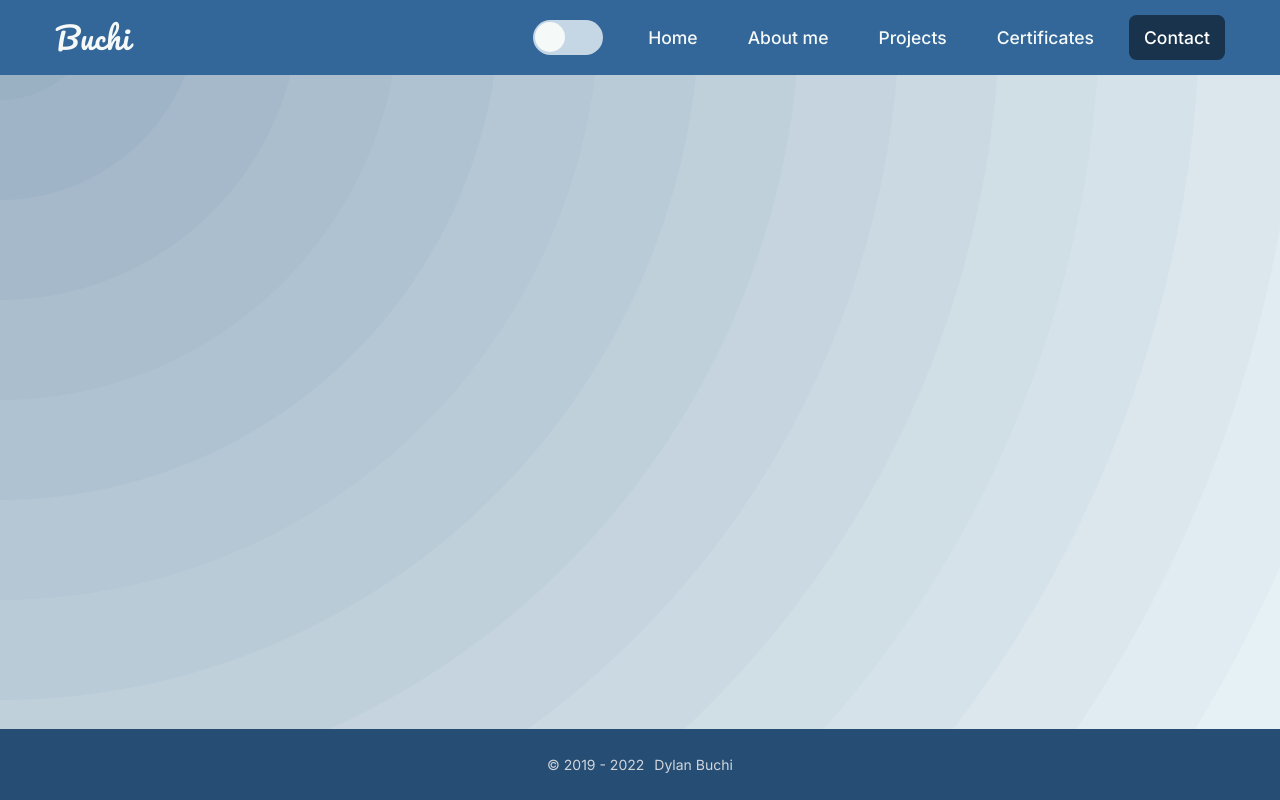
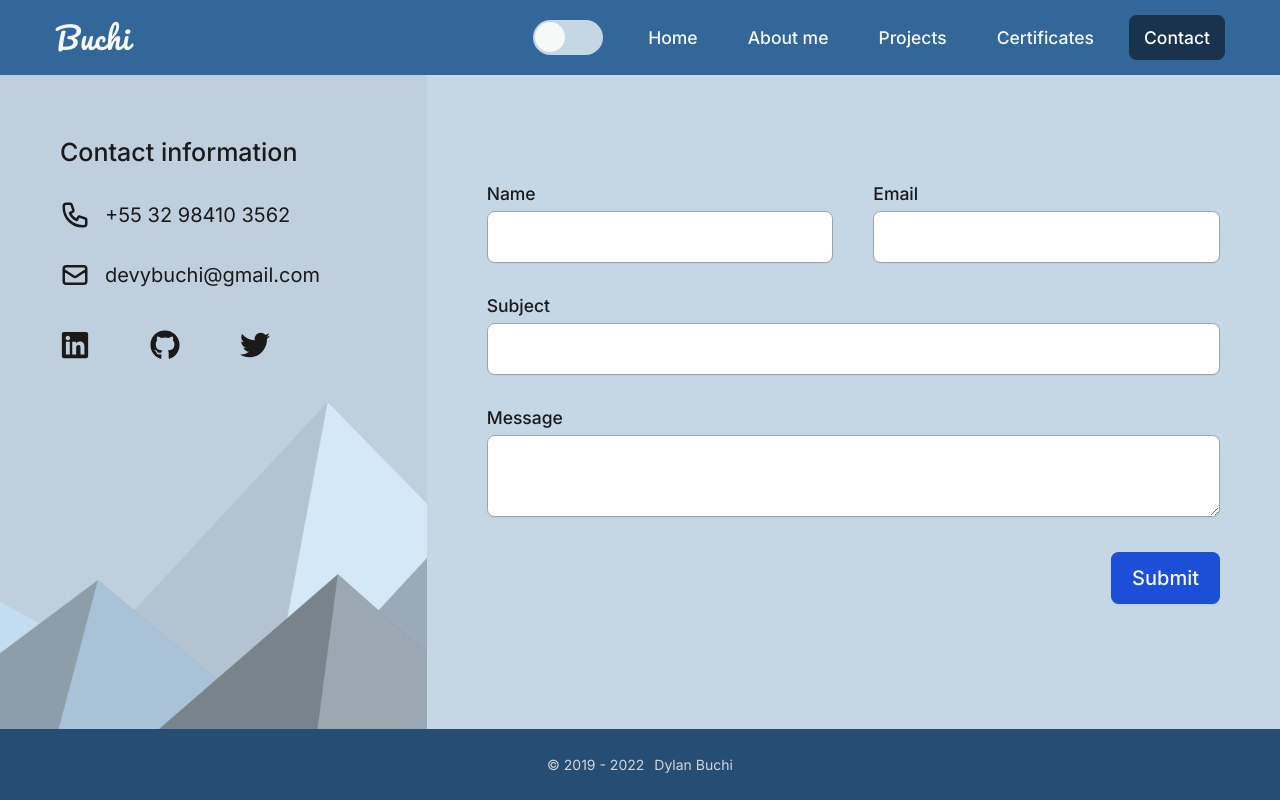
Before and after one commit to dylanbuchi/portfolio-next, a Next.js app: page /contact in a window 1280 px wide. Built offline with nearby package versions, Linux system fonts and the light colour scheme; some icons are missing.

Commit message:
Add ContactForm and Contact components

```diff
--- /dev/null
+++ b/src/components/Contact.tsx
@@ -0,0 +1,69 @@
+import { MailIcon, PhoneIcon } from '@heroicons/react/outline';
+import { SOCIAL_LINKS, USERNAME } from 'constants/socials';
+
+import { FaGithub, FaLinkedin, FaTwitter } from 'react-icons/fa';
+import ContactForm from './Contact/ContactForm';
+import SocialLink from './SocialLink';
+
+const Contact = () => {
+  return (
+    <div className="to-add-blur h-screen overflow-y-auto bg-[#c5d6e5] dark:bg-primary_10">
+      <h2 className="sr-only">Contac information</h2>
+      <div className="relative grid grid-cols-1 lg:h-full lg:grid-cols-3">
+        <div className="bg-contact bg-cover  p-6 dark:bg-primary_30 dark:bg-contact_dark sm:bg-center sm:px-10 lg:h-full xl:p-12">
+          <h3 className="text-xl font-medium">Contact information</h3>
+
+          <dl className="mt-2 space-y-6">
+            <dt>
+              <span className="sr-only">Phone number</span>
+            </dt>
+            <dd className="flex text-base">
+              <PhoneIcon className="h-6 w-6 flex-shrink-0" aria-hidden="true" />
+              <span className="ml-3">+55 32 98410 3562</span>
+            </dd>
+            <dt>
+              <span className="sr-only">Email</span>
+            </dt>
+            <dd className="flex text-base ">
+              <MailIcon className="h-6 w-6 flex-shrink-0" aria-hidden="true" />
+              <span className="ml-3">devybuchi@gmail.com</span>
+            </dd>
+          </dl>
+          <ul className="mt-8 flex space-x-12">
+            <SocialLink
+              href={`${SOCIAL_LINKS.linkedin.website}/in/${USERNAME}`}
+              renderIcon={() => (
+                <div className="hover:rounded-sm hover:border-black hover:bg-white_gray">
+                  <FaLinkedin className="h-6  w-6  hover:scale-[1.28] hover:text-linkedin dark:hover:text-linkedin" />
+                </div>
+              )}
+            />
+            <div className="hover:rounded-full hover:border-black hover:bg-white_gray">
+              <SocialLink
+                href={`${SOCIAL_LINKS.github.website}/${USERNAME}`}
+                renderIcon={() => (
+                  <FaGithub className="h-6 w-6 hover:scale-[1.28] dark:hover:text-github" />
+                )}
+              />
+            </div>
+            <SocialLink
+              href={`${SOCIAL_LINKS.twitter.website}/${USERNAME}`}
+              renderIcon={() => (
+                <FaTwitter className="h-6 w-6  hover:scale-[1.28]  hover:text-twitter" />
+              )}
+            />
+          </ul>
+        </div>
+        <div className="h-[full] px-6 sm:px-10 lg:col-span-2 lg:my-auto xl:p-12">
+          <ContactForm
+            action="#"
+            method="POST"
+            className={'grid grid-cols-1 sm:grid-cols-2 sm:gap-x-8'}
+          />
+        </div>
+      </div>
+    </div>
+  );
+};
+
+export default Contact;
--- /dev/null
+++ b/src/components/Contact/ContactForm.tsx
@@ -0,0 +1,85 @@
+import { Props } from 'interfaces/props';
+
+interface ContactFormProps extends Props {
+  method?: string;
+  action?: string;
+}
+
+const ContactForm = ({ className = '', method, action }: ContactFormProps) => {
+  const labelStyles = 'block text-sm font-medium';
+
+  return (
+    <form action={action} method={method} className={`${className}`}>
+      <div className="mt-6 ">
+        <label htmlFor="name" className={labelStyles}>
+          Name
+        </label>
+        <div className="mt-1">
+          <input
+            type="text"
+            name="name"
+            id="name"
+            autoComplete="given-name"
+            className="input-form"
+          />
+        </div>
+      </div>
+
+      <div className="mt-6">
+        <label htmlFor="email" className={labelStyles}>
+          Email
+        </label>
+        <div className="mt-1">
+          <input
+            id="email"
+            name="email"
+            type="email"
+            autoComplete="email"
+            className="input-form"
+          />
+        </div>
+      </div>
+      <div className="mt-6 sm:col-span-2">
+        <label htmlFor="subject" className={labelStyles}>
+          Subject
+        </label>
+        <div className="mt-1">
+          <input
+            type="text"
+            name="subject"
+            id="subject"
+            className="input-form"
+          />
+        </div>
+      </div>
+      <div className="mt-6 sm:col-span-2">
+        <div className="flex justify-between">
+          <label htmlFor="message" className={labelStyles}>
+            Message
+          </label>
+        </div>
+        <div className="mt-1">
+          <textarea
+            id="message"
+            name="message"
+            maxLength={500}
+            rows={2}
+            className="input-form"
+            aria-describedby="message-max"
+            defaultValue={''}
+          />
+        </div>
+      </div>
+      <div className="mt-6 mb-10 sm:col-span-2 sm:flex sm:justify-end lg:mt-7">
+        <button
+          type="submit"
+          className="hover:lumos inline-flex w-full items-center justify-center rounded-md border border-transparent bg-blue-700 px-4 py-2 text-base font-medium text-white_gray shadow-sm focus:outline-none focus:ring-2 focus:ring-primary_20 focus:ring-offset-2 dark:bg-accent_30 dark:text-white sm:w-auto"
+        >
+          Submit
+        </button>
+      </div>
+    </form>
+  );
+};
+
+export default ContactForm;
--- a/src/pages/contact.tsx
+++ b/src/pages/contact.tsx
@@ -1,11 +1,12 @@
+import Contact from 'components/Contact';
 import MyHead from 'components/MyHead';
-
 import type { NextPage } from 'next';
 
 const ContactsPage: NextPage = () => {
   return (
     <>
       <MyHead title="Contact" />
+      <Contact />
     </>
   );
 };
```
